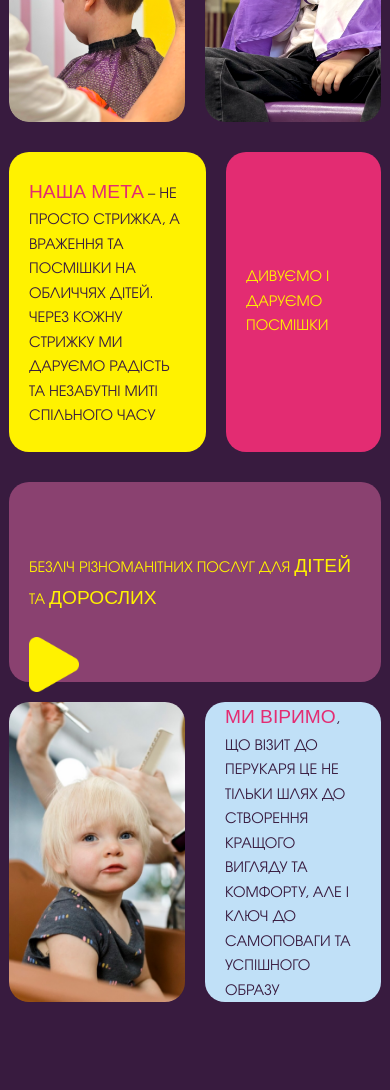
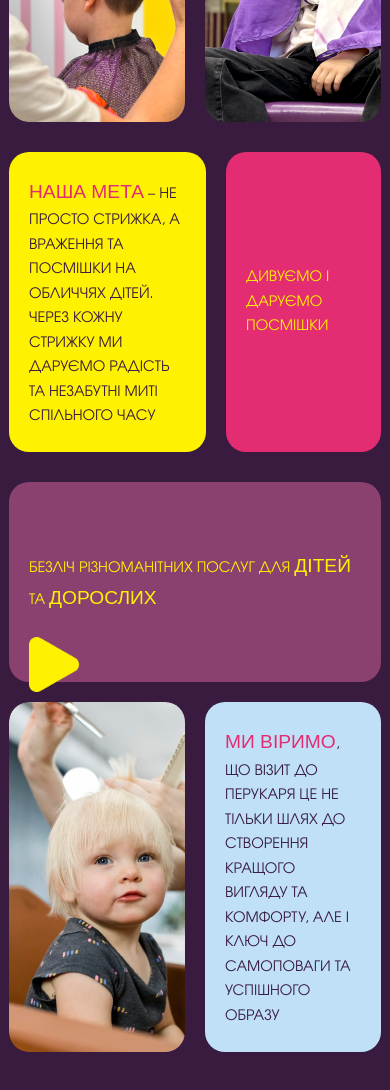
Before and after one commit to Buzovskiy/chicchick.com.ua-next, a Next.js app: page / in a window 390 px wide. Shown: the part 1996-3086 px from the top of the page. Before the commit the page ends 3046 px from the top, so only its background shows below. Built offline with nearby package versions, Linux system fonts and the light colour scheme; a web font is replaced by a local one.

Commit message:
fix styling

```diff
--- a/components/AboutUs/style.css
+++ b/components/AboutUs/style.css
@@ -303,18 +303,26 @@
     }
 
     .about-us .row2 img,
-    .about-us .row4__second img{
+    .about-us .row4__second img {
         width: auto;
         max-width: unset;
         height: 100%;
     }
 
-    .about-us .section-heading{
+    .about-us .section-heading {
         font-size: 1.6rem;
         margin: 50px 0;
     }
 
-    .about-us-logo{
+    .about-us-logo {
         width: 166px;
     }
+
+    .about-us .section-blocks__row.row4 > div {
+        height: 350px;
+    }
+
+    .about-us .section-blocks__row.row4 .row4__first {
+        height: 200px;
+    }
 }
```
